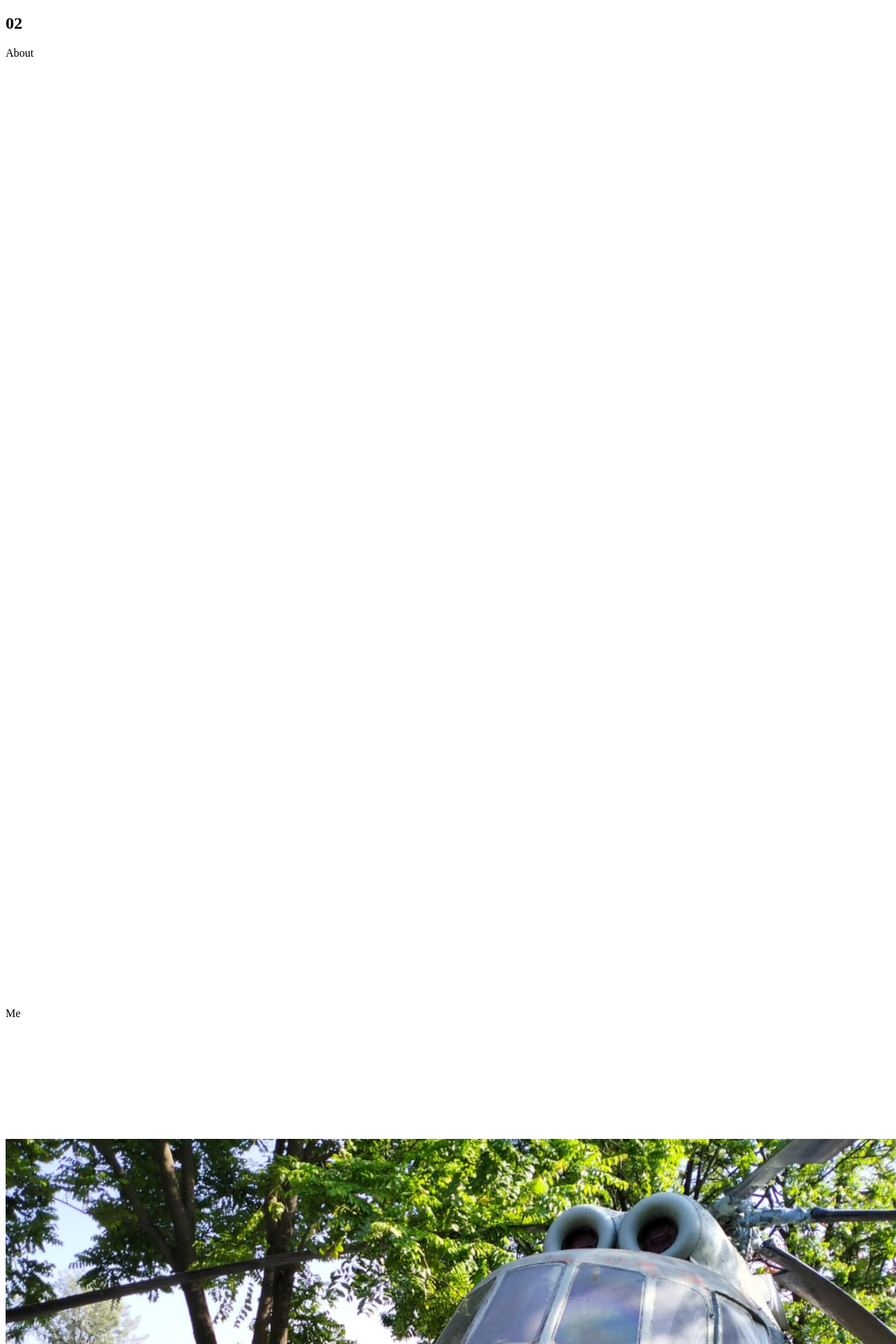
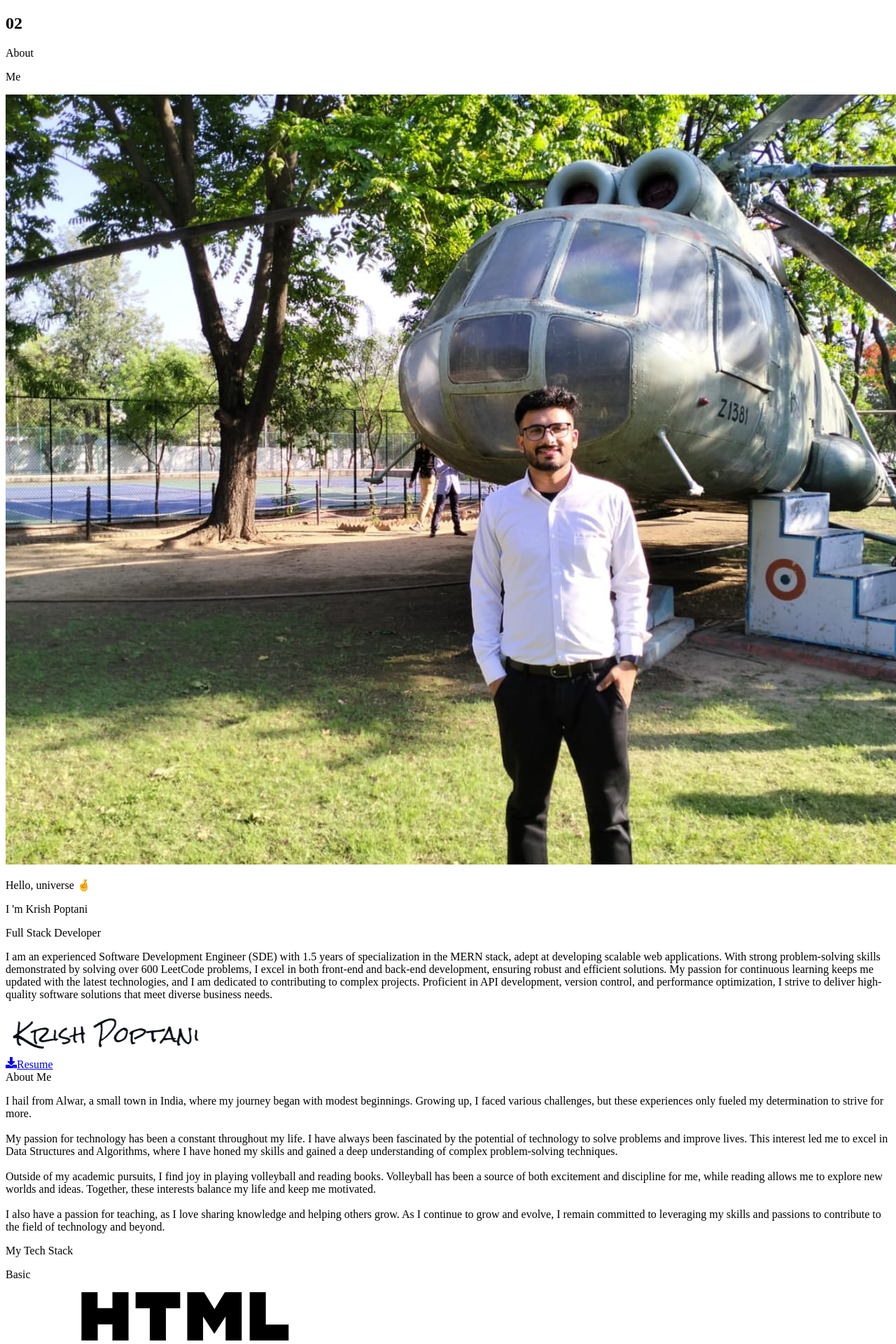
Before and after one commit to howabsurd/portofolio, a Next.js app: page /about in a window 1280 px wide. Shown: the top 1920 px of the page at 70% size. Built offline with nearby package versions, Linux system fonts and the light colour scheme.

Commit message:
Water effect removed

```diff
--- a/components/cards/featured/video.tsx
+++ b/components/cards/featured/video.tsx
@@ -1,5 +1,5 @@
 import { cn } from "@/lib/utils"
-import { act, useEffect, useRef } from "react"
+import { useEffect, useRef } from "react"
 
 export const Video = ({video, active}: {video : string, active: boolean}) =>{
     useEffect(()=>{
--- a/components/expandables/expandable-featured.tsx
+++ b/components/expandables/expandable-featured.tsx
@@ -1,3 +1,4 @@
+'use client'
 import { featuredData } from '@/data'
 import React, { useState } from 'react'
 import { FeaturedCard } from '../cards/featured/featured-card'
--- a/components/heading/heading.tsx
+++ b/components/heading/heading.tsx
@@ -1,5 +1,5 @@
 import React, { FC } from 'react'
-import SvgCurve from '../visualEffects/svg-curve';
+// import SvgCurve from '../visualEffects/svg-curve';
 import { HeadingAnimatedSvg } from './heading-animated-svg';
 
 interface HeadingProps{
@@ -21,11 +21,11 @@ export const Heading: FC<HeadingProps> = ({number, title_1, title_2}) => {
         {/* heading text wrapper */}
         <div className='flex items-center flex-nowrap min-h-min overflow-hidden p-0 w-full font-oswald'>
             <p className='text-[17vw] lg:text-[12vw] leading-[100%] text-primary-foreground mr-3'>{title_1}</p>
-            <HeadingAnimatedSvg text='LEARN MORE ABOUT MY PROJECTS'/>
+            {/* <HeadingAnimatedSvg text='LEARN MORE ABOUT MY PROJECTS'/> */}
             <p className='text-[17vw] lg:text-[12vw] leading-[100%] text-primary-foreground italic'>{title_2}</p>
         </div>
         {/* SVG Curve  */}
-        <SvgCurve />
+        {/* <SvgCurve /> */}
     </div>
   )
 }
--- a/components/visualEffects/grain-effect.tsx
+++ b/components/visualEffects/grain-effect.tsx
@@ -1,3 +1,4 @@
+'use client'
 import { cn } from '@/lib/utils';
 import React from 'react'
 
--- a/components/visualEffects/svg-curve.tsx
+++ b/components/visualEffects/svg-curve.tsx
@@ -1,3 +1,4 @@
+'use client'
 import { useEffect, useRef, useCallback } from "react";
 
 export default function SvgCurve() {
--- a/data/stack.ts
+++ b/data/stack.ts
@@ -28,12 +28,12 @@ export const stackData = [
                 image: HTMLImg,
                 bgColor: ""
             },
-            {
-                id: 12,
-                title: "CSS 3",
-                image: CSSImg,
-                bgColor: ""
-            },
+            // {
+            //     id: 12,
+            //     title: "CSS 3",
+            //     image: CSSImg,
+            //     bgColor: ""
+            // },
             {
                 id: 13,
                 title: "JavaScript",
```
Also changed, not shown: app/page.tsx (+6 -20 lines), public/assets/images/tech/CSS3_logo_and_wordmark.svg (deleted), public/assets/noisy-background.png (added).
